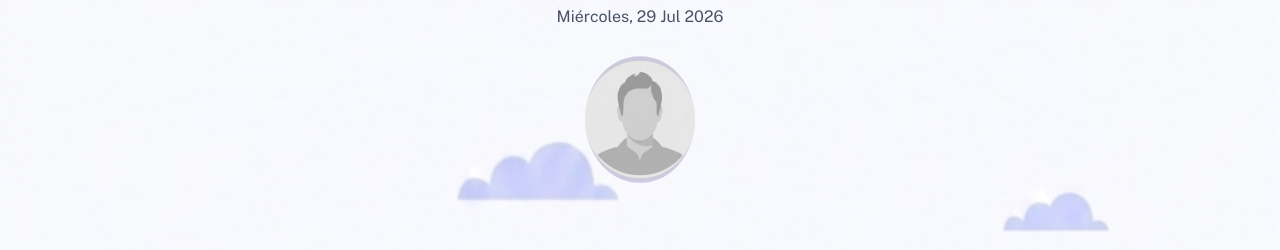
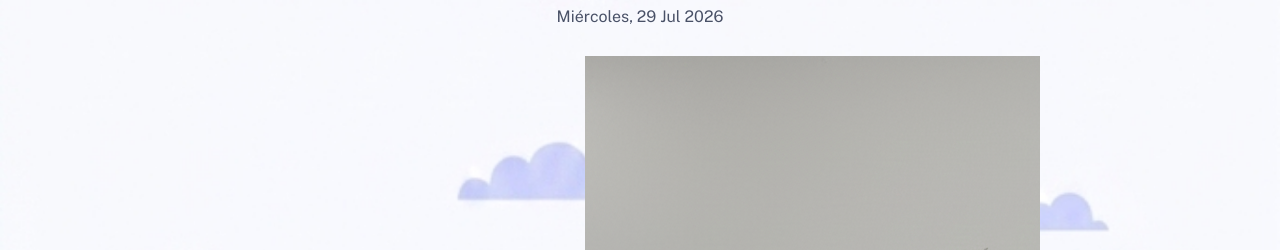
Before and after one commit to JeisonCieza/TIU-UPC, a plain HTML site: page index.html in a window 1280 px wide. Shown: the part 147-397 px from the top of the page. Drawn offline with Linux system fonts and the light colour scheme.

Commit message:
Update profile image source in index.html

```diff
--- a/index.html
+++ b/index.html
@@ -27,7 +27,7 @@
                 </div>
                 <div class="fondo">
                     <div class="perfil">
-                        <img src="" alt="">
+                        <img src="imgs/jason.jpg" alt="foto_perfil">
                     </div>
                     <div class="card-info">
                         <h2>OSCAR JEISON G*** C***</h2>
```
